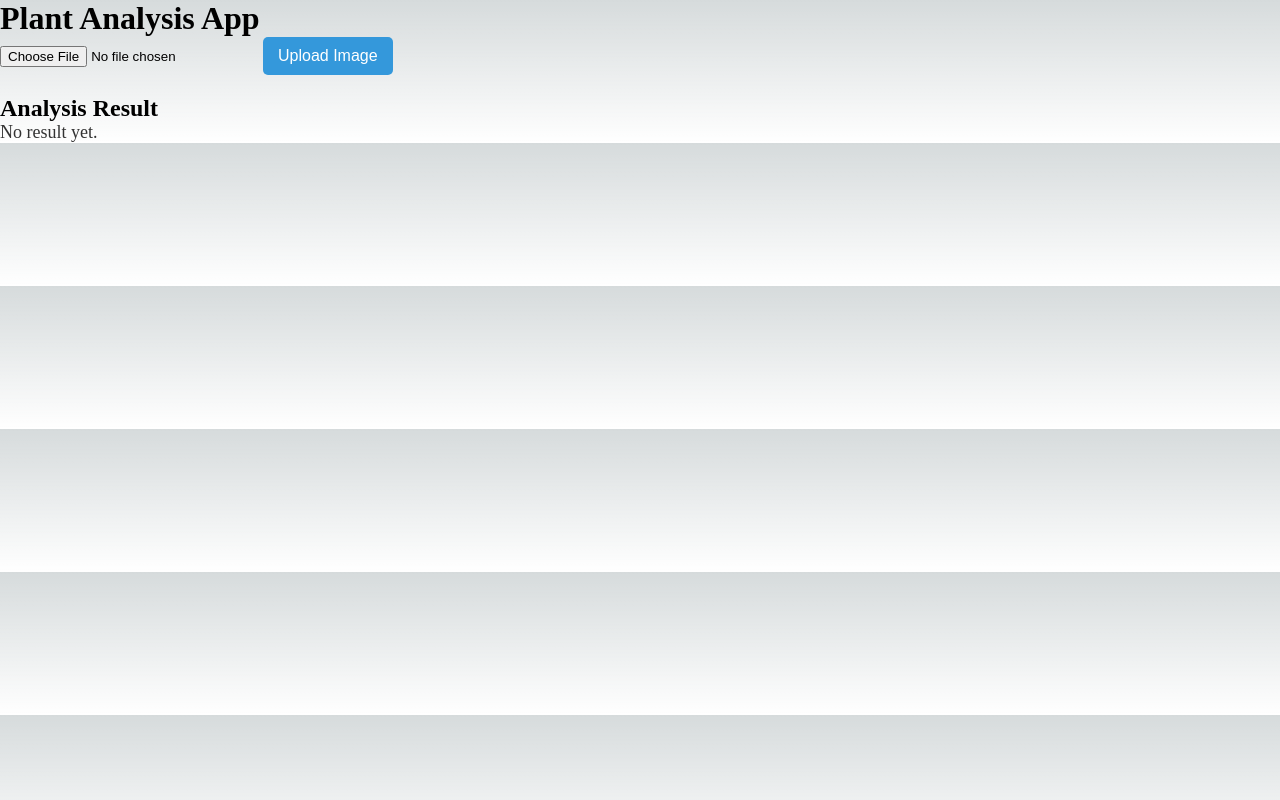
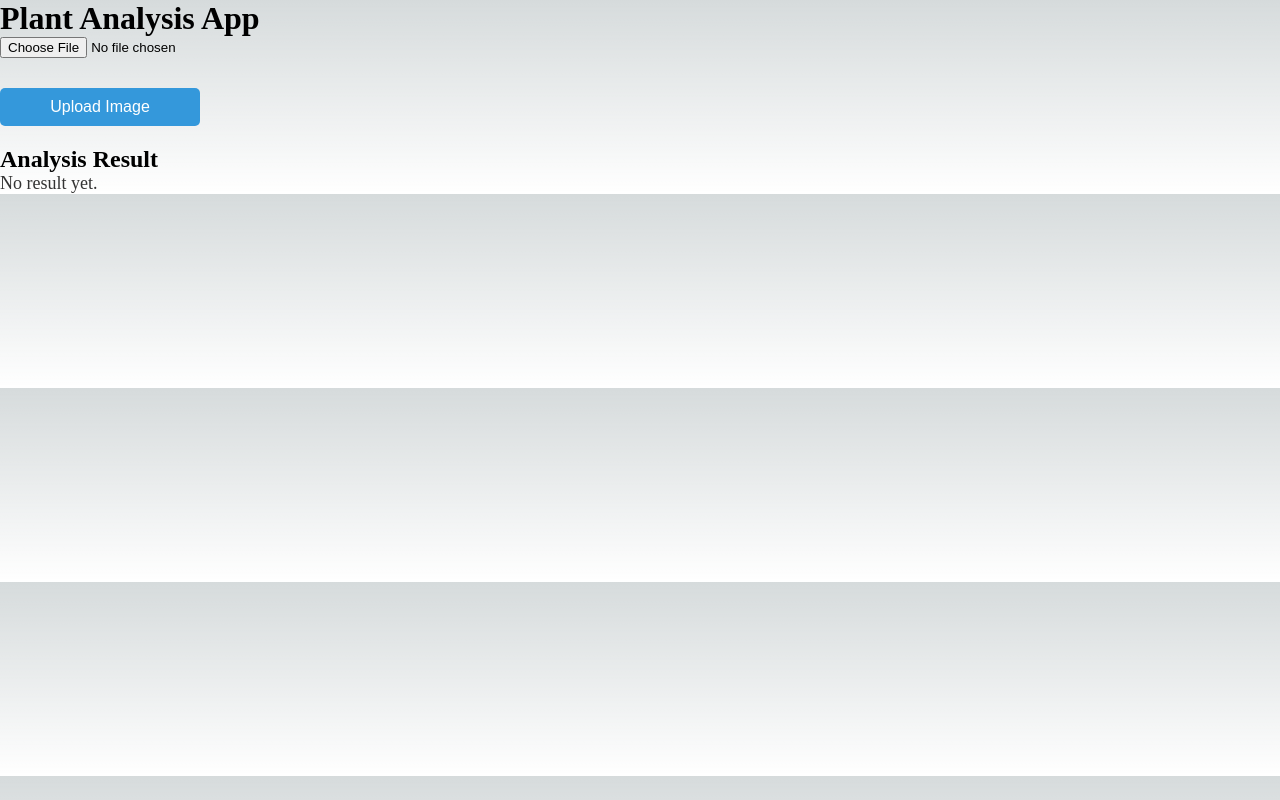
Before and after one commit to ruehan/LeafyLink, a Next.js app: page / in a window 1280 px wide. Built offline with nearby package versions, Linux system fonts and the light colour scheme.

Commit message:
:lipstick: Update Upload Button Style

```diff
--- a/src/styles/Upload.module.css
+++ b/src/styles/Upload.module.css
@@ -1,5 +1,7 @@
 .upload-container {
     margin-bottom: 20px;
+    display: flex;
+    flex-direction: column;
   }
 
 .upload-input {
@@ -14,4 +16,6 @@
     padding: 10px 15px;
     border-radius: 5px;
     font-size: 16px;
+    width: 200px;
+    margin-top: 30px;
 }
```
